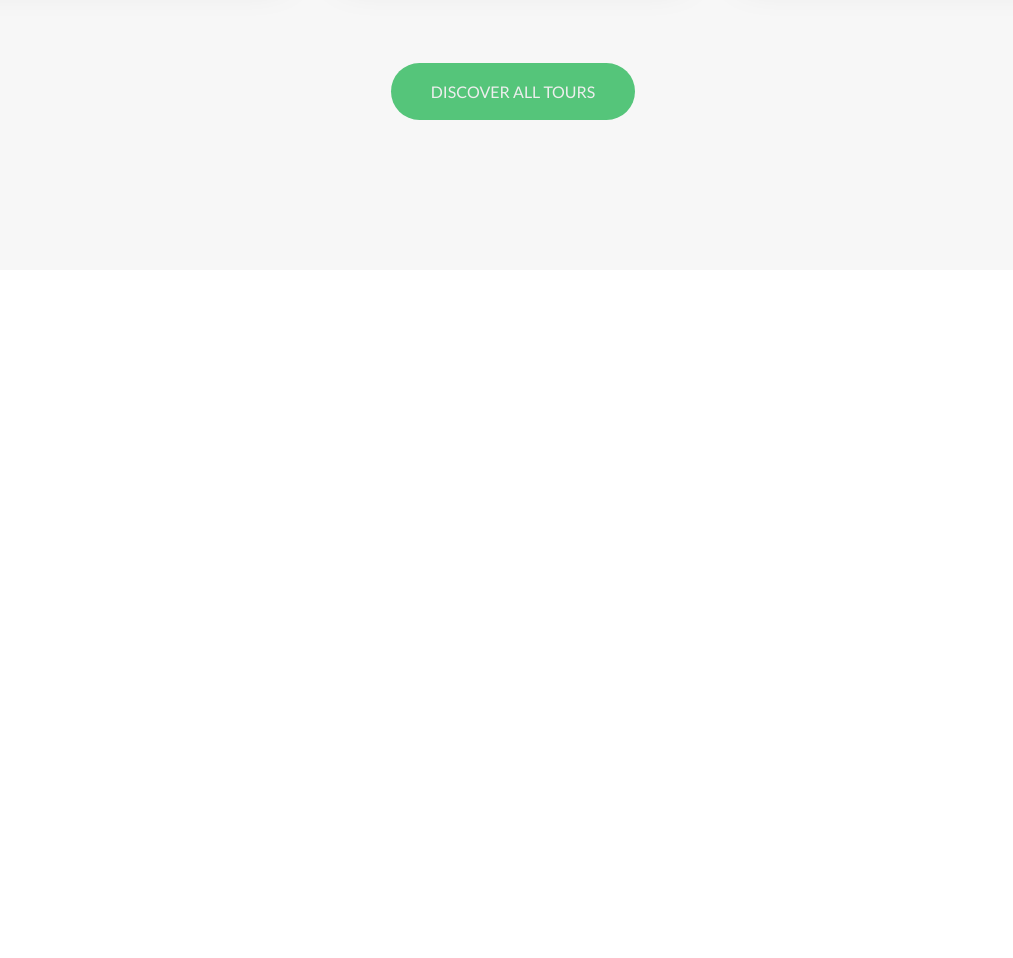
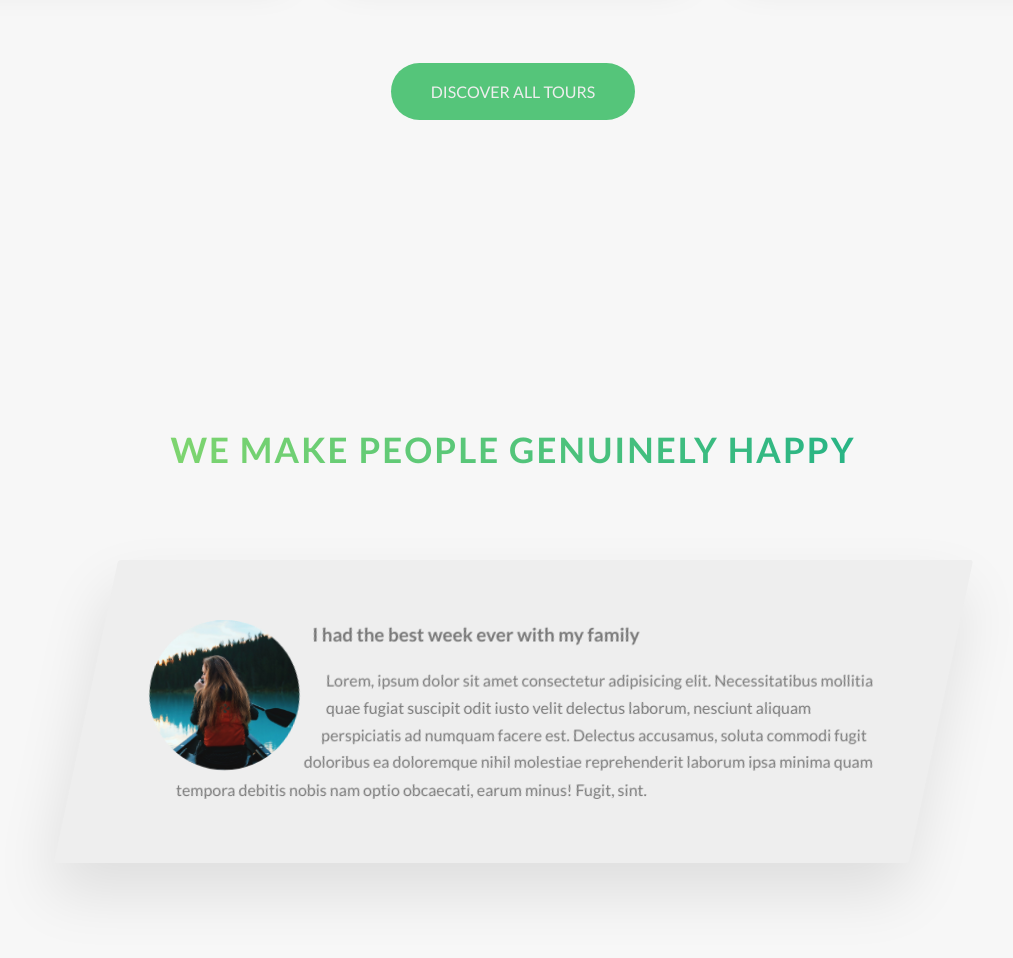
Before and after one commit to jvandy83/advanced-css-natours, a website: page starter/index.html in a window 1280 px wide. Shown: the part 3077-4035 px from the top of the page, without its empty margins (127-1140 px from the left). Before the commit the page ends 3377 px from the top, so only its background shows below. Drawn offline with Linux system fonts and the light colour scheme.

Commit message:
added animation for first story

```diff
--- /dev/null
+++ b/sass/components/_story.scss
@@ -0,0 +1,51 @@
+.story {
+	width: 75%;
+	margin: 0 auto;
+	box-shadow: 0 3rem 6rem rgba($color-black, 0.1);
+	background: $color-white;
+	border-radius: 3px;
+	padding: 6rem;
+	padding-left: 9rem;
+	font-size: $default-font-size;
+	transform: skewX(-12deg);
+	&__shape {
+		width: 15rem;
+		height: 15rem;
+		float: left;
+		-webkit-shape-outside: circle(50% at 50% 50%);
+		shape-outside: circle(50% at 50% 50%);
+		-webkit-clip-path: circle(50% at 50% 50%);
+		clip-path: circle(50% at 50% 50%);
+		transform: translateX(-3rem) skewX(12deg);
+		position: relative;
+	}
+	&__img {
+		height: 100%;
+		transform: translateX(-4rem) scale(1.4);
+		backface-visibility: hidden;
+	}
+	&__text {
+		transform: skewX(12deg);
+	}
+	&__caption {
+		position: absolute;
+		top: 50%;
+		left: 50%;
+		transform: translate(-50%, 20%);
+		color: $color-white;
+		text-transform: uppercase;
+		font-size: 1.7rem;
+		text-align: center;
+		opacity: 0;
+		transition: all 500ms;
+		backface-visibility: hidden;
+	}
+	&:hover &__caption {
+		opacity: 1;
+		transform: translate(-50%, -50%);
+	}
+	&:hover &__img {
+		transform: translateX(-4rem) scale(1);
+		filter: blur(3px) brightness(80%);
+	}
+}
--- a/sass/main.scss
+++ b/sass/main.scss
@@ -16,3 +16,4 @@
 @import 'components/composition';
 @import 'components/feature-box';
 @import 'components/card';
+@import 'components/story';
--- a/sass/pages/_home.scss
+++ b/sass/pages/_home.scss
@@ -26,3 +26,8 @@
 	padding: 25rem 0 15rem 0;
 	margin-top: -7rem;
 }
+
+.section-stories {
+	padding: 15rem 0;
+	background: $color-grey-light-1;
+}
--- a/starter/index.html
+++ b/starter/index.html
@@ -192,6 +192,25 @@
           <a href="#" class="btn btn--green">Discover all tours </a>
         </div>
       </section>
+      <section class="section-stories">
+        <div class="u-center-text u-margin-bottom-big">
+          <h2 class="heading-secondary">
+            We make people genuinely happy
+          </h2>
+        </div>
+        <div class="row">
+          <div class="story">
+            <figure class="story__shape">
+              <img src="img/nat-8.jpg" alt="Person on a tour" class="story__img">
+              <figcaption class="story__caption">Mary Smith</figcaption>
+            </figure>
+            <div class="story__text">
+              <h3 class="heading__tertiary u-margin-bottom-small">I had the best week ever with my family</h3>
+              <p>Lorem, ipsum dolor sit amet consectetur adipisicing elit. Necessitatibus mollitia quae fugiat suscipit odit iusto velit delectus laborum, nesciunt aliquam perspiciatis ad numquam facere est. Delectus accusamus, soluta commodi fugit doloribus ea doloremque nihil molestiae reprehenderit laborum ipsa minima quam tempora debitis nobis nam optio obcaecati, earum minus! Fugit, sint.</p>
+            </div>
+          </div>
+        </div>
+      </section>
     </main>
     <!-- <section class="grid-test">
       <div class="row">
```
Also changed, not shown: starter/css/style.css, 1 other file.
